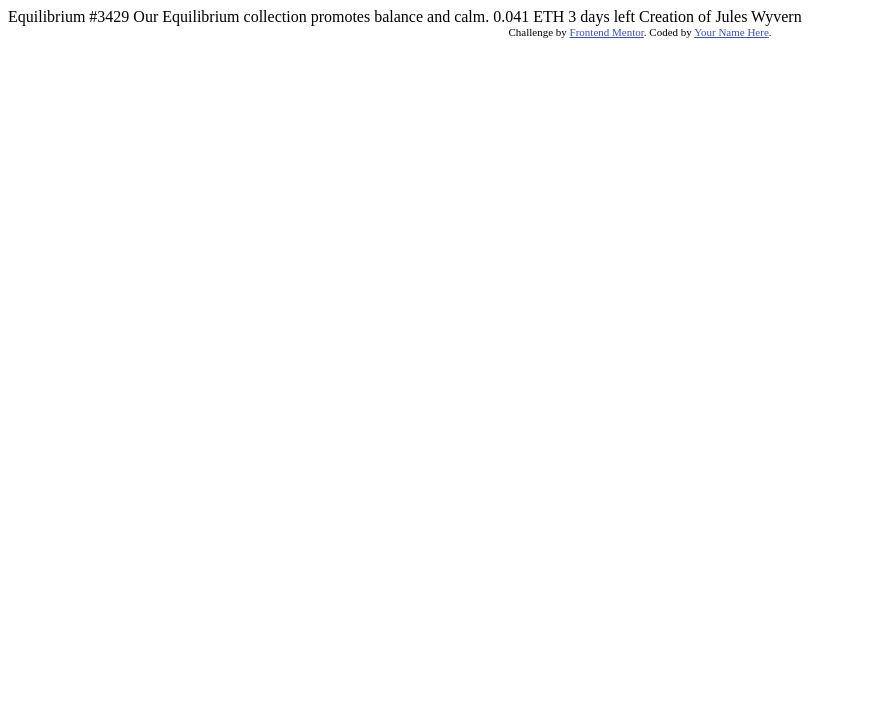
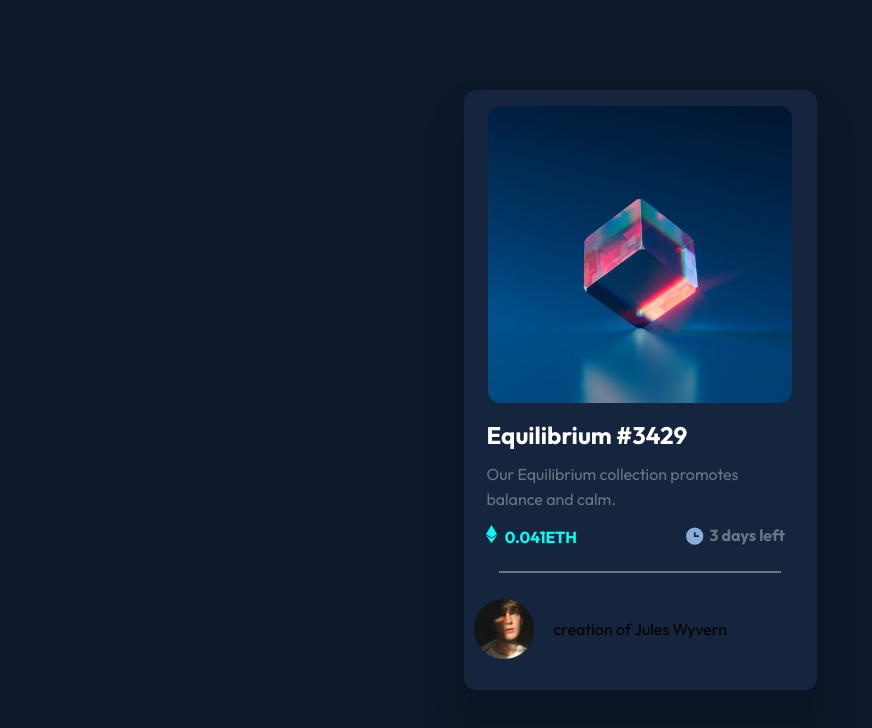
Before and after one commit to Rhapsoody/NFTPreviewCard, a plain HTML site: page index.html in a window 1280 px wide. Shown: the whole page, without its empty margins (0-872 px from the left). Drawn offline with Linux system fonts and the light colour scheme.

Commit message:
update style

```diff
--- a/index.html
+++ b/index.html
@@ -5,6 +5,7 @@
   <meta name="viewport" content="width=device-width, initial-scale=1.0"> <!-- displays site properly based on user's device -->
 
   <link rel="icon" type="image/png" sizes="32x32" href="./images/favicon-32x32.png">
+  <link rel="stylesheet"  href="/style.css">
 
   <title>Frontend Mentor | NFT preview card component</title>
 
@@ -14,20 +15,51 @@
     .attribution a { color: hsl(228, 45%, 44%); }
   </style>
 </head>
+
 <body>
 
-  Equilibrium #3429
+  <div class="container">
 
-  Our Equilibrium collection promotes balance and calm.
+    <div class="card">
 
-  0.041 ETH
-  3 days left
+      <div class="img-box">
+        <img src="/images/image-equilibrium.jpg" class="image-ethereum"></img>
+      </div>
 
-  Creation of Jules Wyvern
+      <div class="main-content">
 
-  <div class="attribution">
-    Challenge by <a href="https://www.frontendmentor.io?ref=challenge" target="_blank">Frontend Mentor</a>.
-    Coded by <a href="#">Your Name Here</a>.
+        <h2 class="main-title">
+          Equilibrium #3429
+        </h2>
+
+        <p class="main-desc">
+          Our Equilibrium collection promotes balance and calm.
+        </p>
+
+        <div class="pricing">
+          <div class="price">
+            <img src="/images/icon-ethereum.svg" alt="">
+            <span>0.041ETH</span>
+          </div>
+          <div class="time">
+            <img src="/images/icon-clock.svg" alt="">
+            <p>3 days left</p>
+          </div>
+        </div>
+      </div>
+
+      <div class="line"></div>
+
+      <div class="attrib">
+        <img src="/images/image-avatar.png" alt="">
+        <div class="attribution-text">
+          creation of <span>Jules Wyvern</span>
+        </div>
+      </div>
+
+
+    </div>
   </div>
+
 </body>
 </html>
--- /dev/null
+++ b/style.css
@@ -0,0 +1,135 @@
+@import url('https://fonts.googleapis.com/css2?family=Outfit:wght@400;600;700&display=swap');
+
+:root{
+    --soft-blue: hsl(215, 51%, 70%);
+    --cyan: hsl(178, 100%, 50%);
+    --main-bg: hsl(217, 54%, 11%);
+    --card-bg: hsl(216, 50%, 16%);
+    --line-color: hsl(215, 32%, 27%);
+
+
+    --font-fam: 'Outfit', sans-serif;
+}
+
+/* BOILERPLATE */
+
+*,
+*::before,
+*::after{
+    box-sizing: border-box;
+    padding: 0;
+    margin: 0;
+}
+
+html{
+    font-size: 62.5%;
+}
+
+/* BODY */
+
+body{
+    background-color: var(--main-bg);
+    width: 100%;
+    min-height: 100%;
+    font-family: var(--font-fam) ;
+    font-size: 1.6rem;
+    padding: 7% 0;
+}
+
+/* CONTAINER */
+
+.container{
+    width: 100%;
+    height: 100%;
+    display: flex;
+    align-items: center;
+    justify-content: center;
+}
+
+/* CARD */
+
+.card{
+    width: 353px;
+    height: 600px;
+    border-radius: 1.2rem;
+    background-color: var(--card-bg);
+    box-shadow: 0px 20px 25px 15px rgba(0, 0, 0, 0.05),
+                0px 40px 30px 15px rgba(0, 0, 0, 0.1);
+}
+
+.img-box{
+    width: 100%;
+    height: 55%;
+    display: flex;
+    justify-content: center;
+    align-items: center;
+}
+
+.image-ethereum{
+    width: 86%;
+    height: 90%;
+    border-radius: 1.2rem;
+}
+
+.main-content{
+    width: 87%;
+    margin: 0 auto;
+}
+
+.main-title{
+    color: white;
+}
+
+.main-desc{
+    padding: 1.2rem 0;
+    line-height: 1.6;
+    color: rgba(255, 255, 255, 0.37);
+}
+
+
+.pricing{
+    display: flex;
+    justify-content: space-between;
+}
+
+.price span{
+    font-weight: bold;
+    color: var(--cyan);
+}
+
+.time{
+    display: flex;
+    width: 110px;
+}
+
+.price span,
+.time p{
+    margin-left: 4px;
+}
+
+.time p {
+    font-weight: bold;
+    color: rgba(255, 255, 255, 0.37);
+}
+
+.line{
+    width: 80%;
+    height: 1px;
+    border: .1px solid rgba(255, 255, 255, 0.37) ;
+    position: relative;
+    top: 4%;
+    margin: 0 auto;
+}
+
+.attrib {
+    display: flex;
+    align-items: center;
+    margin-top: 50px;
+    margin-left: 10px;
+}
+
+.attrib img {
+    width: 60px;
+    height: 60px;
+    margin-right: 20px;
+}
```
